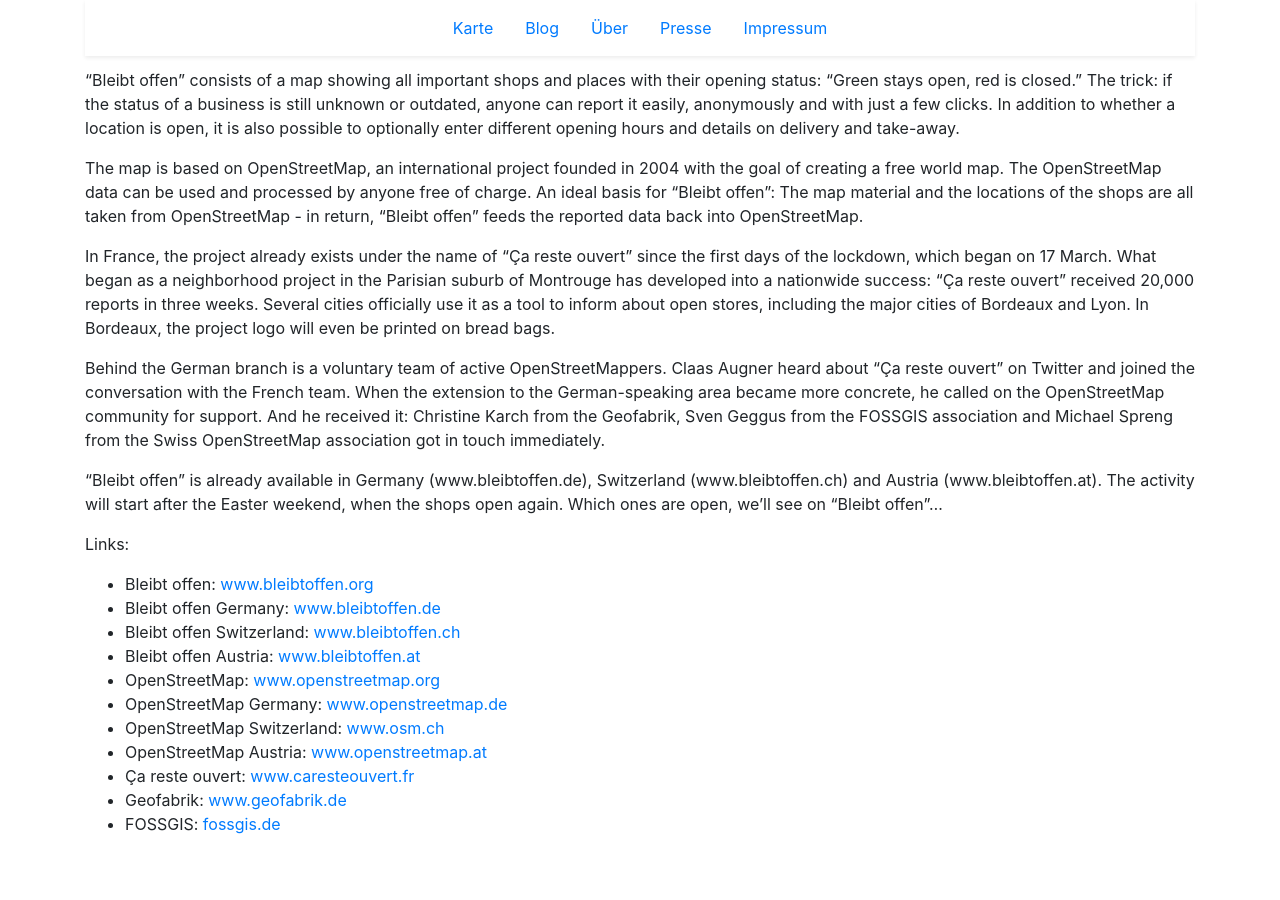
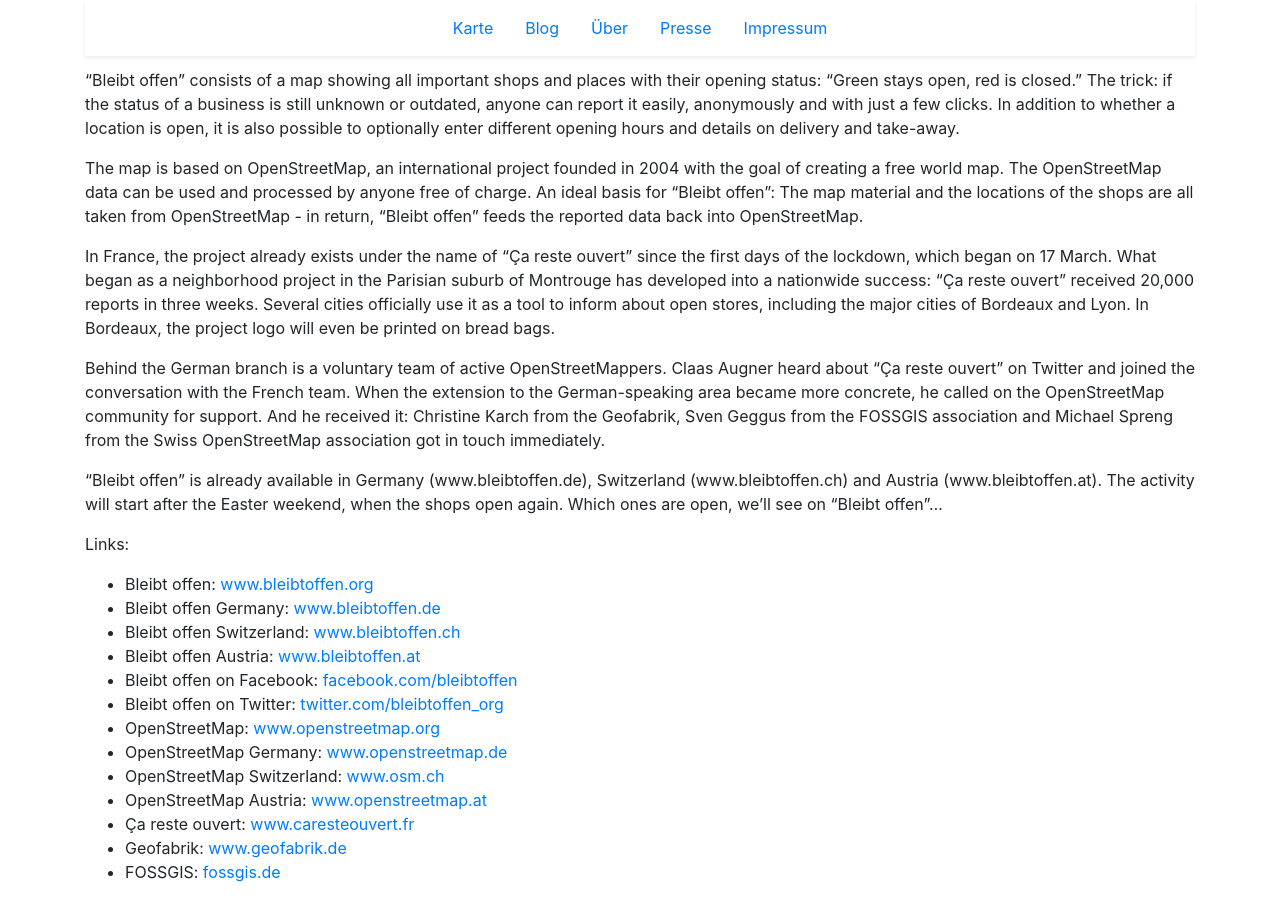
Before and after one commit to bleibtoffen/bleibtoffen, a Jekyll site: the page built from docs/_posts/2020-04-12-press-release.md, in a window 1280 px wide and 900 px high, scrolled down 747 px. Built offline with Jekyll 4.4.1, drawn with Linux system fonts in a browser that asks for light colours; before the commit the page ends 1599 px from its top, so only the background shows below that.

Commit message:
PM: Add Facebook/Twitter

```diff
--- a/docs/_posts/2020-04-12-press-release.md
+++ b/docs/_posts/2020-04-12-press-release.md
@@ -24,6 +24,8 @@ Links:
 * Bleibt offen Germany: [www.bleibtoffen.de](https://www.bleibtoffen.de/)
 * Bleibt offen Switzerland: [www.bleibtoffen.ch](https://www.bleibtoffen.ch/)
 * Bleibt offen Austria: [www.bleibtoffen.at](https://www.bleibtoffen.at/)
+* Bleibt offen on Facebook: [facebook.com/bleibtoffen](https://www.facebook.com/bleibtoffen)
+* Bleibt offen on Twitter: [twitter.com/bleibtoffen_org](https://www.twitter.com/bleibtoffen_org)
 * OpenStreetMap: [www.openstreetmap.org](https://www.openstreetmap.org/)
 * OpenStreetMap Germany: [www.openstreetmap.de](https://www.openstreetmap.de/)
 * OpenStreetMap Switzerland: [www.osm.ch](https://www.osm.ch/)
```
Also changed, not shown: docs/_posts/2020-04-12-communique-de-presse.md (+2 -0 lines), docs/_posts/2020-04-12-pressemitteilung.md (+2 -0 lines).
